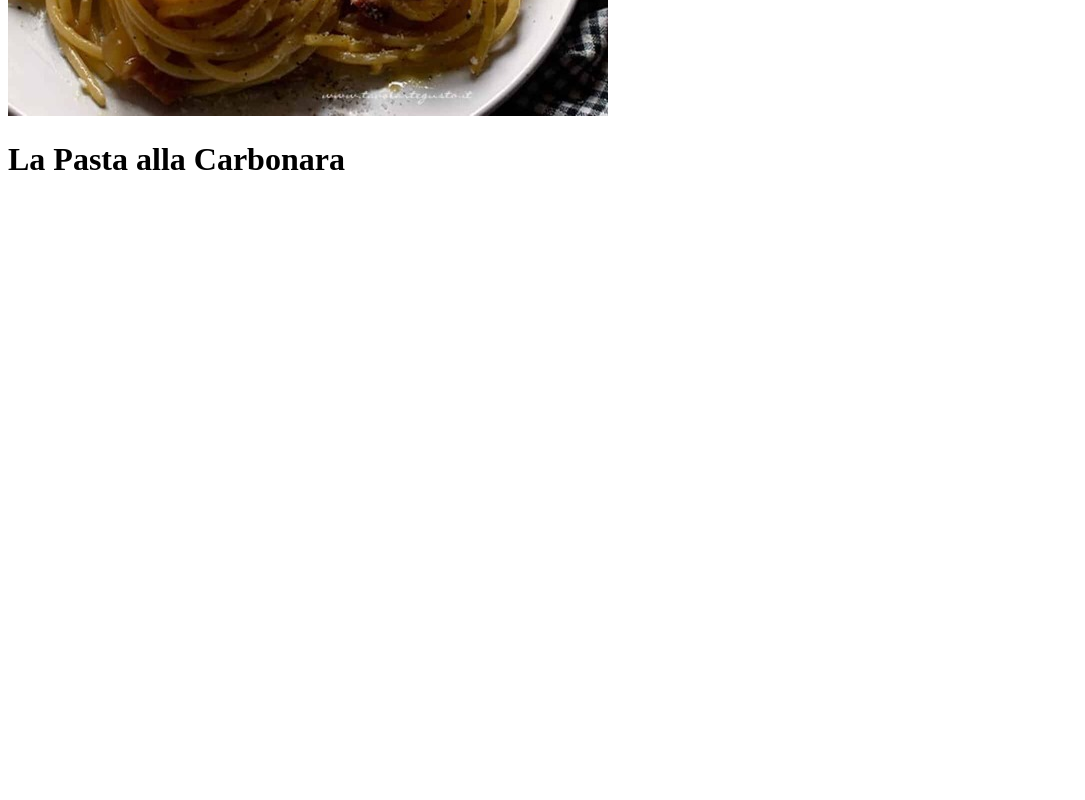
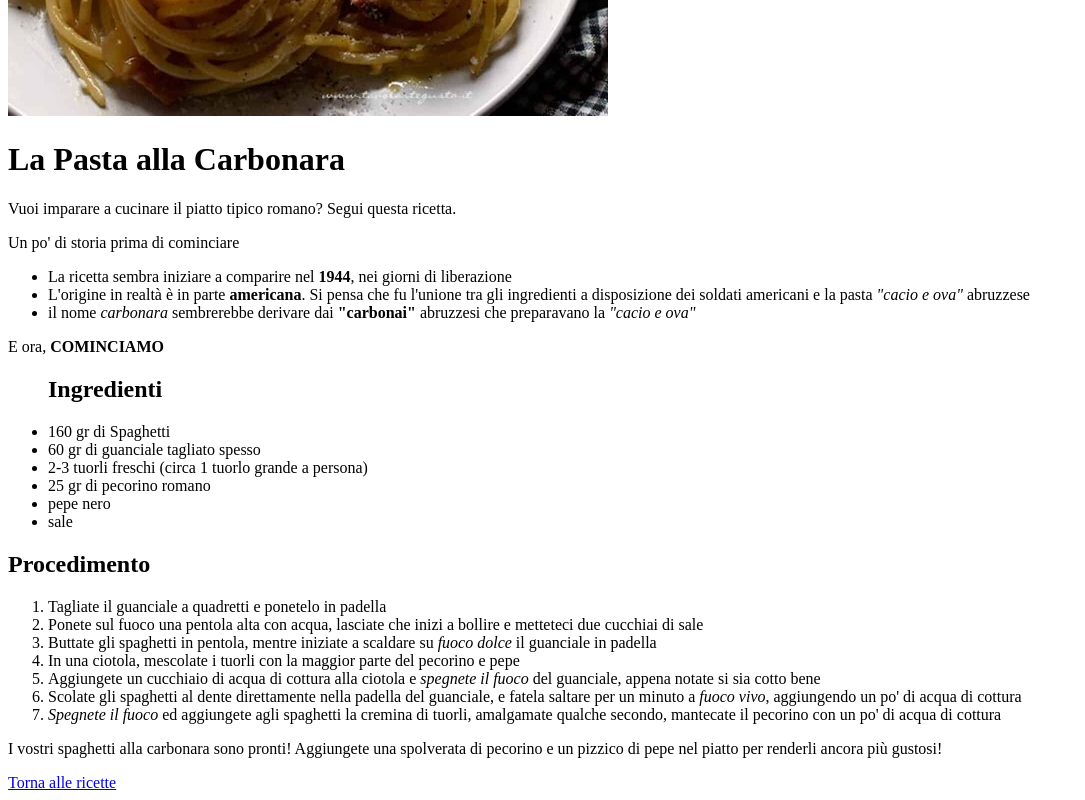
Before and after one commit to cla1996/odin-recipes, a plain HTML site: page recipes/carbonara.html in a window 1280 px wide. Shown: the part 342-1142 px from the top of the page, without its empty margins (0-1085 px from the left). Before the commit the page ends 800 px from the top, so only its background shows below. Drawn offline with Linux system fonts and the light colour scheme.

Commit message:
Add Carbonara recipe content

```diff
--- a/recipes/carbonara.html
+++ b/recipes/carbonara.html
@@ -7,5 +7,40 @@
     <body>
         <img src="../images/carbonara.jpg" alt="Piatto di spaghetti alla carbonara">
         <h1> La Pasta alla Carbonara</h1>
+
+        <p>Vuoi imparare a cucinare il piatto tipico romano? Segui questa ricetta.</p>
+        <p>Un po' di storia prima di cominciare</p>
+        <ul>
+            <li> La ricetta sembra iniziare a comparire nel <b>1944</b>, nei giorni di liberazione</li>
+            <li>L'origine in realtà è in parte <b>americana</b>. Si pensa che fu l'unione
+                tra gli ingredienti a disposizione dei soldati americani e la pasta
+                <i>"cacio e ova"</i> abruzzese </li>
+            <li>il nome <i>carbonara</i> sembrerebbe derivare dai <b>"carbonai"</b> abruzzesi che preparavano la <i>"cacio e ova"</i></li>
+        </ul>
+
+        <p>E ora, <strong>COMINCIAMO</strong></p>
+        <ul>
+            <h2> Ingredienti</h2>
+             <li>160 gr di Spaghetti</li>
+             <li>60 gr di guanciale tagliato spesso</li>
+             <li>2-3 tuorli freschi (circa 1 tuorlo grande a persona)</li>
+             <li>25 gr di pecorino romano</li>
+             <li>pepe nero</li>
+             <li>sale</li>
+        </ul>
+        <h2>Procedimento</h2>
+        <ol>
+            <li>Tagliate il guanciale a quadretti e ponetelo in padella</li>
+            <li>Ponete sul fuoco una pentola alta con acqua, lasciate che inizi a bollire e metteteci due cucchiai di sale</li>
+            <li>Buttate gli spaghetti in pentola, mentre iniziate a scaldare su <em>fuoco dolce</em> il guanciale in padella</li>
+            <li>In una ciotola, mescolate i tuorli con la maggior parte del pecorino e pepe</li>
+            <li>Aggiungete un cucchiaio di acqua di cottura alla ciotola e <em>spegnete il fuoco</em> del guanciale, appena notate si sia cotto bene</li>
+            <li>Scolate gli spaghetti al dente direttamente nella padella del guanciale, e fatela saltare per un minuto a <em>fuoco vivo</em>, aggiungendo
+                un po' di acqua di cottura</li>
+            <li><em>Spegnete il fuoco</em> ed aggiungete agli spaghetti la cremina di tuorli, amalgamate qualche secondo, mantecate il pecorino con un po'
+                di acqua di cottura</li>
+        </ol>
+        <p> I vostri spaghetti alla carbonara sono pronti! Aggiungete una spolverata di pecorino e un pizzico di pepe nel piatto per renderli ancora più gustosi!</p>
+        <a href="../index.html">Torna alle ricette</a>
     </body>
 </html>
```
